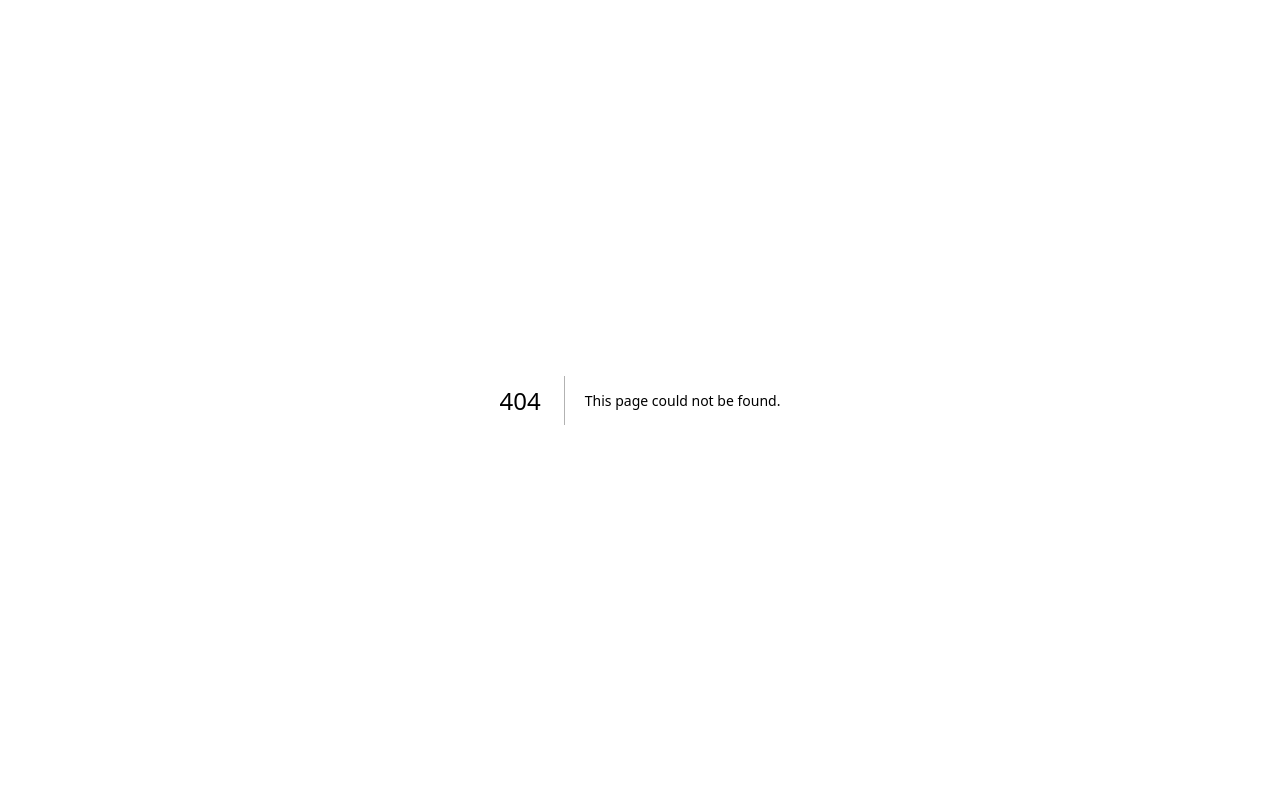
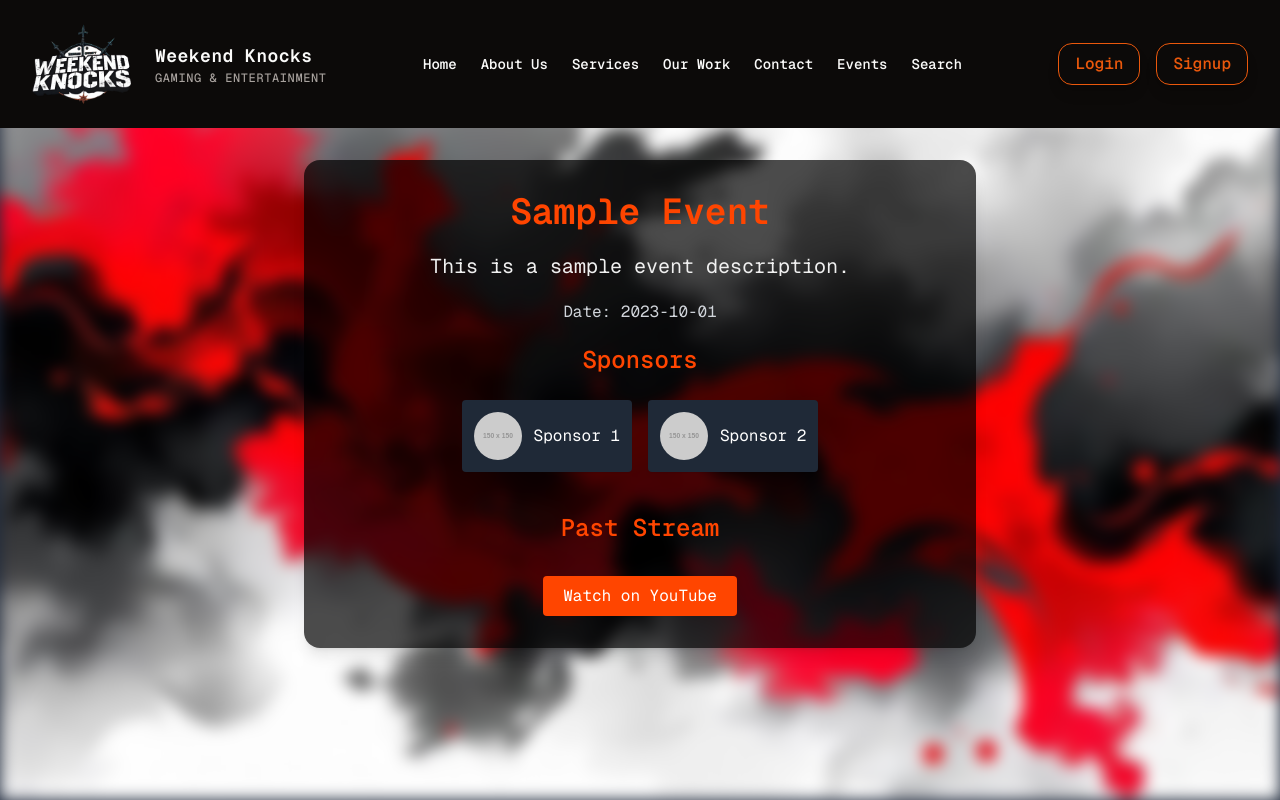
Before and after one commit to Praneeth-2602/Weekend_Knocks, a Next.js app: page /events/1/view in a window 1280 px wide. Before the commit this address had no page. Shown: the top 800 px of the page. Built offline with nearby package versions, Linux system fonts and the light colour scheme.

Commit message:
Events View Page

```diff
--- a/GlobalApi/globals.js
+++ b/GlobalApi/globals.js
@@ -1,143 +1,129 @@
 // file for all the global api calls to the database
 import axios from 'axios';
-import poll from '../models/poll';
+import poll from '../models/events';
 import user from '../models/user';
 import mongoose from 'mongoose';
 
 require('dotenv').config();
 mongoose.connect(process.env.MONGO_URL);
 
-export const getPolls = async () => {
-    try {
-        const polls = await poll.find();
-        return polls;
-    } catch (error) {
-        throw error;
+const getEventDetails = (req, res) => {
+    events.find({}, (err, events) => {
+        if (err) {
+            res.send(err);
+        }
+        res.json(events);
     }
+    );
 }
 
-export const getPollById = async (id
-) => {
-    try {
-        const poll = await poll.findById(id);
-        return poll;
-    } catch (error) {
-        throw error;
+const getEventDetailsById = (req, res) => {
+    events.findById(req.params.id, (err, events) => {
+        if (err) {
+            res.send(err);
+        }
+        res.json(events);
     }
+    );
 }
 
-export const createPoll = async (pollData) => {
-    try {
-        const createdPoll = await poll.create(pollData);
-        return createdPoll;
-    } catch (error) {
-        throw error;
-    }
+const createEvent = (req, res) => {
+    let newEvent = new events(req.body);
+    newEvent.save((err, events) => {
+        if (err) {
+            res.send(err);
+        }
+        res.json(events);
+    });
 }
 
-export const updatePoll = async (id, pollData) => {
-    try {
-        const poll = await poll.findById(id);
-        if (poll) {
-            await poll.update(pollData);
-            return poll;
+const updateEvent = (req, res) => {
+    events.findOneAndUpdate({ _id: req
+        .params
+        .id
+    }, req.body, { new: true }, (err, events) => {
+        if (err) {
+            res.send(err);
         }
-        return null;
-    } catch (error) {
-        throw error;
+        res.json(events);
     }
+    );
 }
 
-export const deletePoll = async (id) => {
-    try {
-        const poll = await poll.findById(id);
-        if (poll) {
-            await poll.remove();
-            return poll;
+const deleteEvent = (req, res) => {
+    events.remove({ _id: req.params.id }, (err, events) => {
+        if (err) {
+            res.send(err);
         }
-        return null;
-    } catch (error) {
-        throw error;
+        res.json({ message: 'Successfully deleted event' });
     }
+    );
 }
 
-export const getUsers = async () => {
-    try {
-        const users = await user.find();
-        return users;
-    } catch (error) {
-        throw error;
+const getUserDetails = (req, res) => {
+    user.find({}, (err, user) => {
+        if (err) {
+            res.send(err);
+        }
+        res.json(user);
     }
+    );
 }
 
-export const getUserById = async (id) => {
-    try {
-        const user = await user.findById(id);
-        return user;
-    } catch (error) {
-        throw error;
+const getUserDetailsById = (req, res
+) => {
+    user.findById(req.params.id, (err, user) => {
+        if (err) {
+            res.send(err);
+        }
+        res.json(user);
     }
+    );
 }
 
-export const createUser = async (userData) => {
-    try {
-        const createdUser = await user.create(userData);
-        return createdUser;
-    } catch (error) {
-        throw error;
-    }
+const createUser = (req, res) => {
+    let newUser = new user(req.body);
+    newUser.save((err, user) => {
+        if (err) {
+            res.send(err);
+        }
+        res.json(user);
+    });
 }
 
-export const updateUser = async (id, userData) => {
-    try {
-        const user = await user.findById(id);
-        if (user) {
-            await user.update(userData);
-            return user;
+const updateUser = (req, res) => {
+    user.findOneAndUpdate({ _id: req
+        .params
+        .id
+    }, req
+        .body, { new: true }, (err, user) => {
+            if (err) {
+                res.send(err);
+            }
+            res.json(user);
         }
-        return null;
-    } catch (error) {
-        throw error;
-    }
+    );
 }
 
-export const deleteUser = async (id) => {
-    try {
-        const user = await user.findById(id);
-        if (user) {
-            await user.remove();
-            return user;
+const deleteUser = (req, res) => {
+    user.remove({ _id: req.params.id }, (err, user) => {
+        if (err) {
+            res.send(err);
         }
-        return null;
-    } catch (error) {
-        throw error;
+        res.json({ message: 'Successfully deleted user' });
     }
+    );
 }
 
-export const login = async (userData) => {
-    try {
-        const user = await user.findOne({ email: userData.email });
-        if (user) {
-            if (user.password === userData.password) {
-                return user;
-            }
-        }
-        return null;
-    } catch (error) {
-        throw error;
-    }
+export default global = {
+    getEventDetails,
+    getEventDetailsById,
+    createEvent,
+    updateEvent,
+    deleteEvent,
+    getUserDetails,
+    getUserDetailsById,
+    createUser,
+    updateUser,
+    deleteUser
 }
-
-export const register = async (userData) => {
-    try {
-        const user = await user.findOne({ email: userData.email });
-        if (!user) {
-            const createdUser = await user.create(userData);
-            return createdUser;
-        }
-        return null;
-    }
-    catch (error) {
-        throw error;
-    }
-}
--- /dev/null
+++ b/app/events/[eventId]/view/page.tsx
@@ -0,0 +1,100 @@
+'use client';
+import Navbar from '@/components/Navbar';
+import Footer from "@/components/Footer";
+import React from 'react';
+import { useParams } from 'next/navigation';
+import bg from '@/assets/login_bg.jpg';
+
+interface Sponsor {
+    name: string;
+    logoUrl: string;
+}
+
+interface EventDetails {
+    title: string;
+    description: string;
+    date: string;
+    sponsors: Sponsor[];
+    youtubeLink: string;
+}
+
+// Sample event details data
+const eventDetails: EventDetails = {
+    title: "Sample Event",
+    description: "This is a sample event description.",
+    date: "2023-10-01",
+    sponsors: [
+        { name: "Sponsor 1", logoUrl: "https://via.placeholder.com/150" },
+        { name: "Sponsor 2", logoUrl: "https://via.placeholder.com/150" },
+    ],
+    youtubeLink: "https://www.youtube.com/watch?v=dQw4w9WgXcQ",
+};
+
+function Page() {
+    const { eventId } = useParams();
+
+    return (
+        <>
+            <Navbar />
+
+            {/* Fixed Background Image with Blur Effect */}
+            <div
+                style={{
+                    backgroundImage: `url(${bg.src})`,
+                    backgroundSize: 'cover',
+                    backgroundPosition: 'center',
+                    position: 'fixed', // Makes the background fixed to the viewport
+                    top: 0,
+                    left: 0,
+                    right: 0,
+                    bottom: 0,
+                    filter: 'blur(8px)',
+                    zIndex: -1, // Puts the background behind all content
+                }}
+            ></div>
+
+            {/* Event Details Content */}
+            <div className="z-10 max-w-2xl mx-auto my-40 p-8 bg-[rgba(0,0,0,0.7)] rounded-lg shadow-lg text-white">
+                <h1 className="text-4xl font-bold text-center text-[var(--color-primary)] mb-5">
+                    {eventDetails.title}
+                </h1>
+                <p className="text-xl text-center mb-5 text-[var(--color-text-light)]">
+                    {eventDetails.description}
+                </p>
+                <p className="text-center mb-5 text-gray-300">Date: {eventDetails.date}</p>
+
+                {/* Sponsors Section */}
+                <div className="mb-8">
+                    <h2 className="text-2xl font-semibold text-center mb-4 text-[var(--color-primary)]">
+                        Sponsors
+                    </h2>
+                    <ul className="list-none p-0 flex flex-wrap justify-center">
+                        {eventDetails.sponsors.map((sponsor, index) => (
+                            <li key={index} className="flex items-center m-2 bg-gray-800 p-3 rounded shadow">
+                                <img src={sponsor.logoUrl} alt={sponsor.name} className="w-12 h-12 mr-3 rounded-full" />
+                                <span className="text-white">{sponsor.name}</span>
+                            </li>
+                        ))}
+                    </ul>
+                </div>
+
+                {/* YouTube Link Section */}
+                <div className="text-center mt-8">
+                    <h2 className="text-2xl font-semibold mb-3 text-[var(--color-primary)]">Past Stream</h2>
+                    <a
+                        href={eventDetails.youtubeLink}
+                        target="_blank"
+                        rel="noopener noreferrer"
+                        className="inline-block mt-5 px-5 py-2 bg-[var(--color-primary)] text-white rounded transition-colors duration-300 hover:bg-orange-600"
+                    >
+                        Watch on YouTube
+                    </a>
+                </div>
+            </div>
+
+            <Footer />
+        </>
+    );
+}
+
+export default Page;
--- a/app/ourwork/page.tsx
+++ b/app/ourwork/page.tsx
@@ -5,9 +5,19 @@ import logo from '@/assets/logo.png';
 
 export default function OurWorkPage() {
 
-    return(
+    const pastEvents = [
+        {
+            id: 1,
+            title: "WeekendKnocks Season 1",
+            image: logo.src,
+            isCurrentEvent: false,
+            isPast: true
+        }
+    ];
+
+    return (
         <div>
-        <Navbar/>
+            <Navbar />
             <div className='flex justify-center items-center min-h-screen'>
                 <div className="container mx-auto mt-[8em] p-8">
                     {/* Main Events Page Heading */}
@@ -20,14 +30,25 @@ export default function OurWorkPage() {
                         </h2>
                         <div className="flex flex-wrap gap-8">
                             {/* Example Cards */}
-                        <Card title="WeekendKnocks Season 1" image={logo.src} link="https://example.com" isCurrentEvent={false} isPast={true}/>
+                            {pastEvents.map((event, i) => {
+                                return (
+                                    <Card
+                                        key={i}
+                                        image={event.image}
+                                        title={event.title}
+                                        link={`/events/${event.id}/view`}
+                                        isCurrentEvent={event.isCurrentEvent}
+                                        isPast={event.isPast}
+                                    />
+                                );
+                            })}
 
                         </div>
                     </section>
                 </div>
 
             </div>
-            <Footer/>
+            <Footer />
         </div>
 
     );
--- a/components/Card.tsx
+++ b/components/Card.tsx
@@ -69,7 +69,7 @@ export default function EventCard({ image, title, link, isCurrentEvent, isPast }
                                 transition: 'transform 0.1s ease',
                             }}
                         >
-                           {isPast ? 'Details..' : isCurrentEvent ? 'Watch Live' : 'Enroll Now'}
+                            {isPast ? 'Details..' : isCurrentEvent ? 'Watch Live' : 'Enroll Now'}
                         </p>
                     </Link>
                 </div>
--- /dev/null
+++ b/models/events.ts
@@ -0,0 +1,16 @@
+import mongoose, { Schema, Document } from 'mongoose';
+
+const EventSchema: Schema = new Schema({
+    title: { type: String, required: true },
+    description: { type: String, required: true },
+    date: { type: Date, required: true },
+    sponsors: [{
+        name: { type: String, required: true },
+        logoUrl: { type: String, required: true }
+    }],
+    youtubeLink: { type: String, required: true }
+});
+
+const Event = mongoose.model('Event', EventSchema);
+
+export default Event;
--- a/package.json
+++ b/package.json
@@ -32,6 +32,7 @@
     "react": "^18",
     "react-dom": "^18",
     "react-icons": "^5.3.0",
+    "styled-components": "^6.1.13",
     "tailwind-merge": "^2.5.4",
     "tailwindcss-animate": "^1.0.7",
     "vanilla-tilt": "^1.8.1"
```
Also changed, not shown: app/events/page.tsx (+5 -6 lines), models/poll.ts (deleted, +0 -24 lines), models/projects.ts (deleted, +0 -32 lines), models/user.ts (+26 -15 lines), 1 other file (tests, documents, lock files or other folders). Lines whose indentation alone changed are shown as unchanged.
